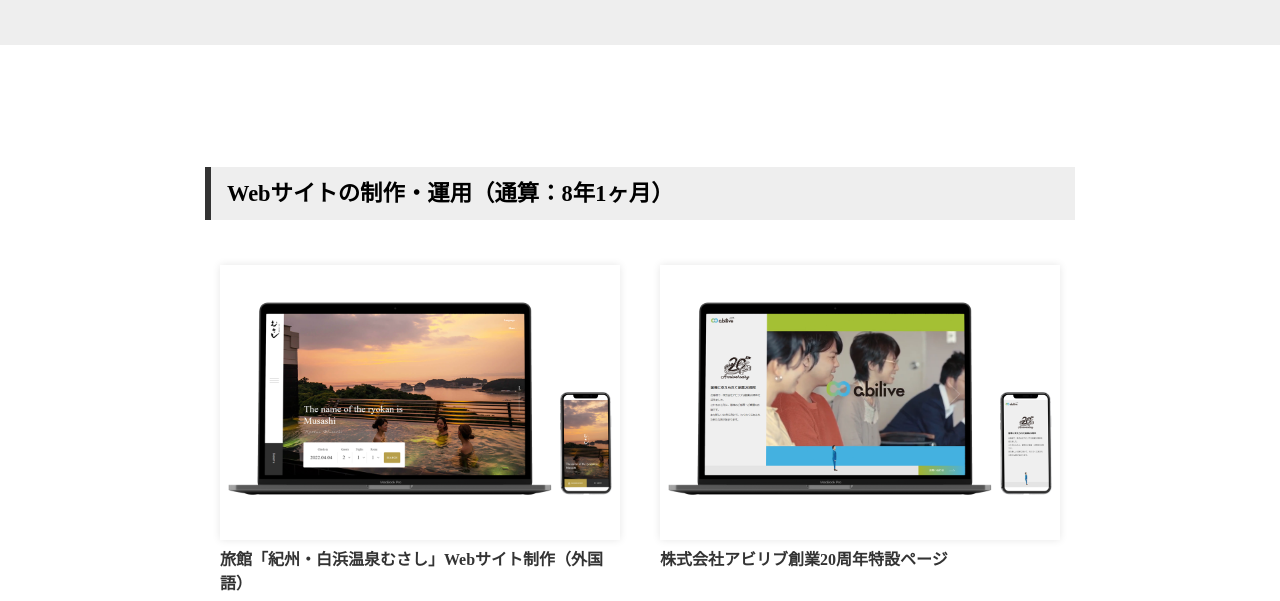
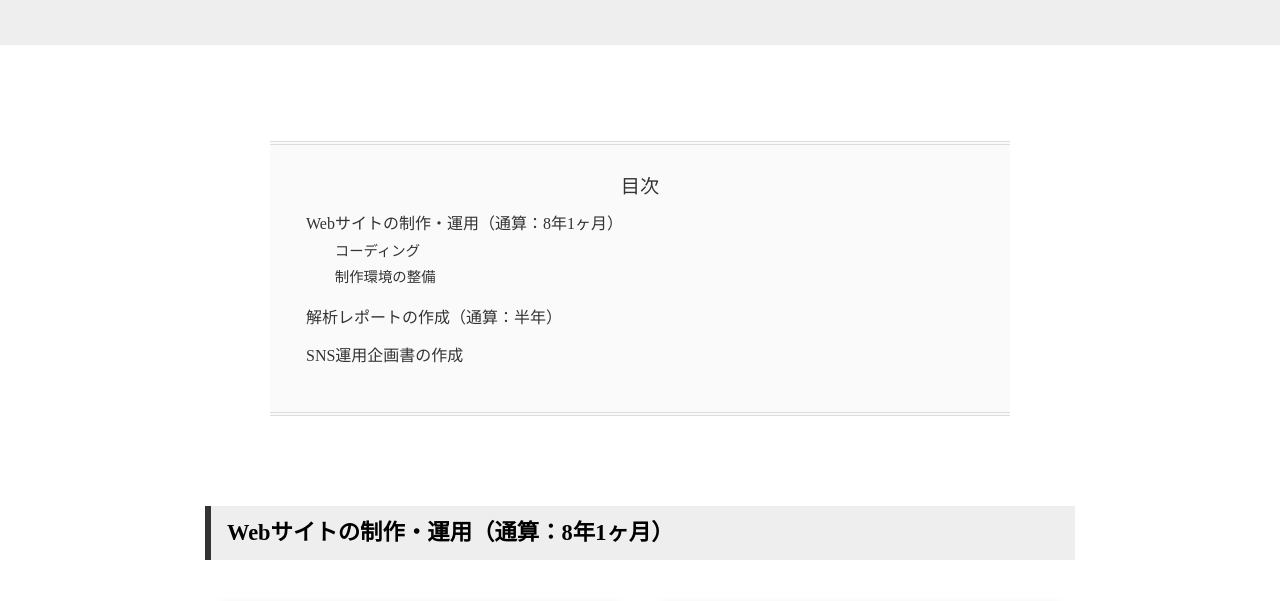
Before and after one commit to satoyan419/portfolio2022, a website: page works.html in a window 1280 px wide. Shown: the part 175-776 px from the top of the page. Drawn offline with nearby package versions, Linux system fonts and the light colour scheme; files that its build step writes are made by us from their sources.

Commit message:
目次を追加

```diff
--- a/works.html
+++ b/works.html
@@ -31,6 +31,25 @@
       </div>
       <!-- /.content-header -->
       <div class="content-inner">
+        <div class="content-toc">
+          <p class="content-toc__title">目次</p>
+          <ol class="content-toc__list">
+            <li>
+              <a href="#works01">Webサイトの制作・運用（通算：8年1ヶ月）</a>
+              <ol>
+                <li><a href="#works01_01">コーディング</a></li>
+                <li><a href="#works01_02">制作環境の整備</a></li>
+              </ol>
+            </li>
+            <li>
+              <a href="#works02">解析レポートの作成（通算：半年）</a>
+            </li>
+            <li>
+              <a href="#works03">SNS運用企画書の作成</a>
+            </li>
+          </ol>
+        </div>
+        <!-- /.content-toc -->
         <section>
           <h2 id="works01">Webサイトの制作・運用（通算：8年1ヶ月）</h2>
           <ul class="works__list">
```
